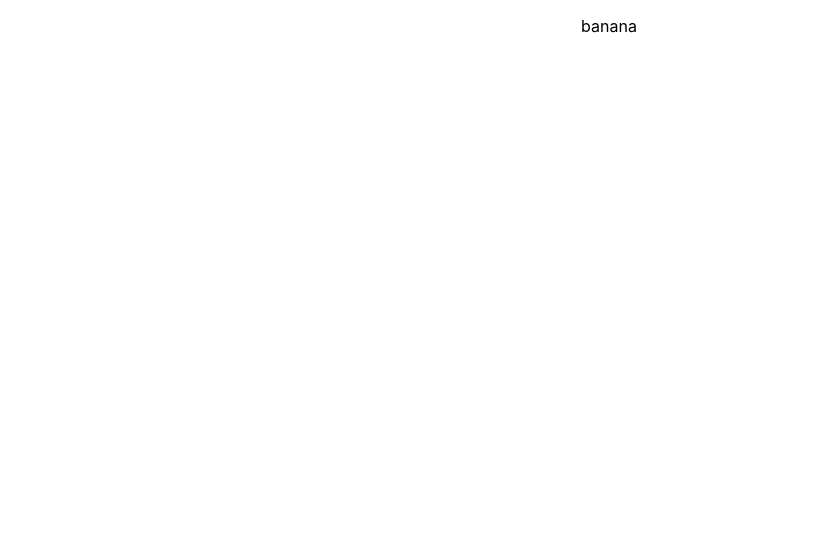
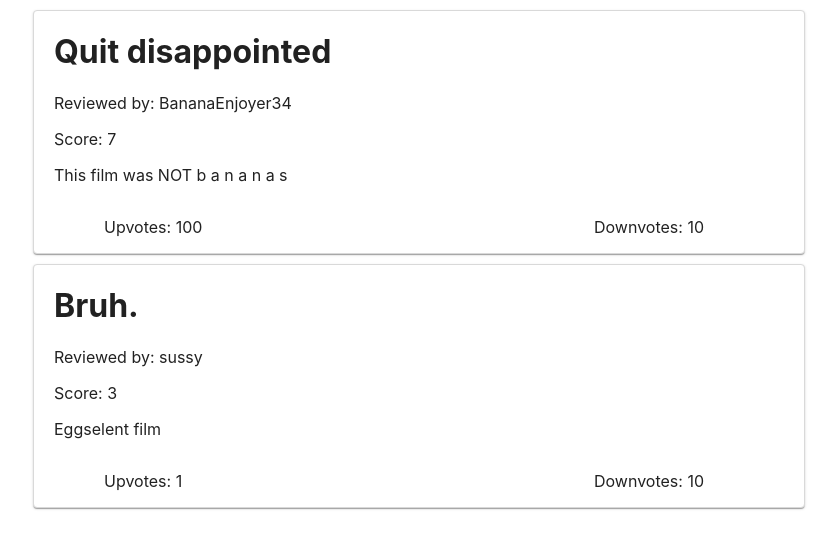
Before and after one commit to bbmcmann/307MovieProject, a React (Create React App) app in the folder frontend/: page /review in a window 1280 px wide. Shown: the top 548 px of the page, without its empty margins (31-868 px from the left). Built offline with nearby package versions, Linux system fonts and the light colour scheme.

Commit message:
basic review setup

```diff
--- a/frontend/package.json
+++ b/frontend/package.json
@@ -3,7 +3,9 @@
   "version": "0.1.0",
   "private": true,
   "dependencies": {
-    "@mui/material": "^5.10.10",
+    "@emotion/react": "^11.10.5",
+    "@emotion/styled": "^11.10.5",
+    "@mui/material": "^5.10.11",
     "@mui/styled-engine-sc": "^5.10.6",
     "@testing-library/jest-dom": "^5.16.5",
     "@testing-library/react": "^13.4.0",
--- a/frontend/src/App.js
+++ b/frontend/src/App.js
@@ -1,10 +1,12 @@
 
 import './App.css';
+import ReviewList from './components/ReviewList';
+
 
 function App() {
   return (
     <div className="App">
-      <p>banana</p>
+      <ReviewList />
     </div>
   );
 }
--- /dev/null
+++ b/frontend/src/components/Review.jsx
@@ -0,0 +1,51 @@
+import Card from '@mui/material/Card';
+import styled from 'styled-components'
+
+const StyledCard = styled(Card)`
+  border: 1px solid #D9D9D9;
+  width: 700px;
+  margin-bottom: 10px;
+  box-shadow: 5px 5px 5px gray;
+  text-align: left;
+  padding-left: 20px;
+  padding-right: 50px;
+`
+
+const VoteDiv = styled.div`
+  display: flex;
+  justify-content: space-between;
+  padding-right: 50px;
+  padding-left: 50px;
+`
+
+function Review({
+  userName,
+  review_txt,
+  review_header,
+  upvotes,
+  downvotes,
+  score}) {
+
+
+  return (
+    <div>
+      <StyledCard sx={{minWidth: 50}}>
+        <h1>{review_header}</h1>
+        <p>Reviewed by: {userName}</p>
+        <p>Score: {score}</p>
+        <p>{review_txt}</p>
+        <VoteDiv>
+          <p>Upvotes: {upvotes}</p>
+          <p>Downvotes: {downvotes}</p>
+        </VoteDiv>
+
+      </StyledCard>
+
+    </div>)
+    // <Card>
+    //   <p>{userName}</p>
+    // </Card>)
+
+  }
+
+  export default Review;
--- /dev/null
+++ b/frontend/src/components/ReviewList.jsx
@@ -0,0 +1,44 @@
+import Review  from "./Review.jsx"
+import Container from '@mui/material/Container';
+import styled from 'styled-components'
+
+const StyledCon = styled(Container)`
+  display: flex;
+  flex-direction: column;
+  align-items: center;
+  padding: 10px;
+`
+
+function ReviewList() {
+
+    const testData = [
+        {userName: "BananaEnjoyer34",
+        review_txt: "This film was NOT b a n a n a s",
+        review_header: "Quit disappointed",
+        upvotes: 100,
+        downvotes: 10,
+        date_posted: "10/10/2022",
+        score: 7},
+
+        {userName: "sussy",
+        review_txt: "Eggselent film",
+        review_header: "Bruh.",
+        upvotes: 1,
+        downvotes: 10,
+        date_posted: "10/10/2022",
+        score: 3},
+    ];
+
+
+    return (
+      <StyledCon>
+        {testData ? testData.map((review) => {
+            return (
+              <Review {...review}/>
+            )
+        }) : <p>No Reviews Yet</p>}
+      </StyledCon>
+    );
+  }
+
+  export default ReviewList;
```
Also changed, not shown: 1 other file (tests, documents, lock files or other folders).
